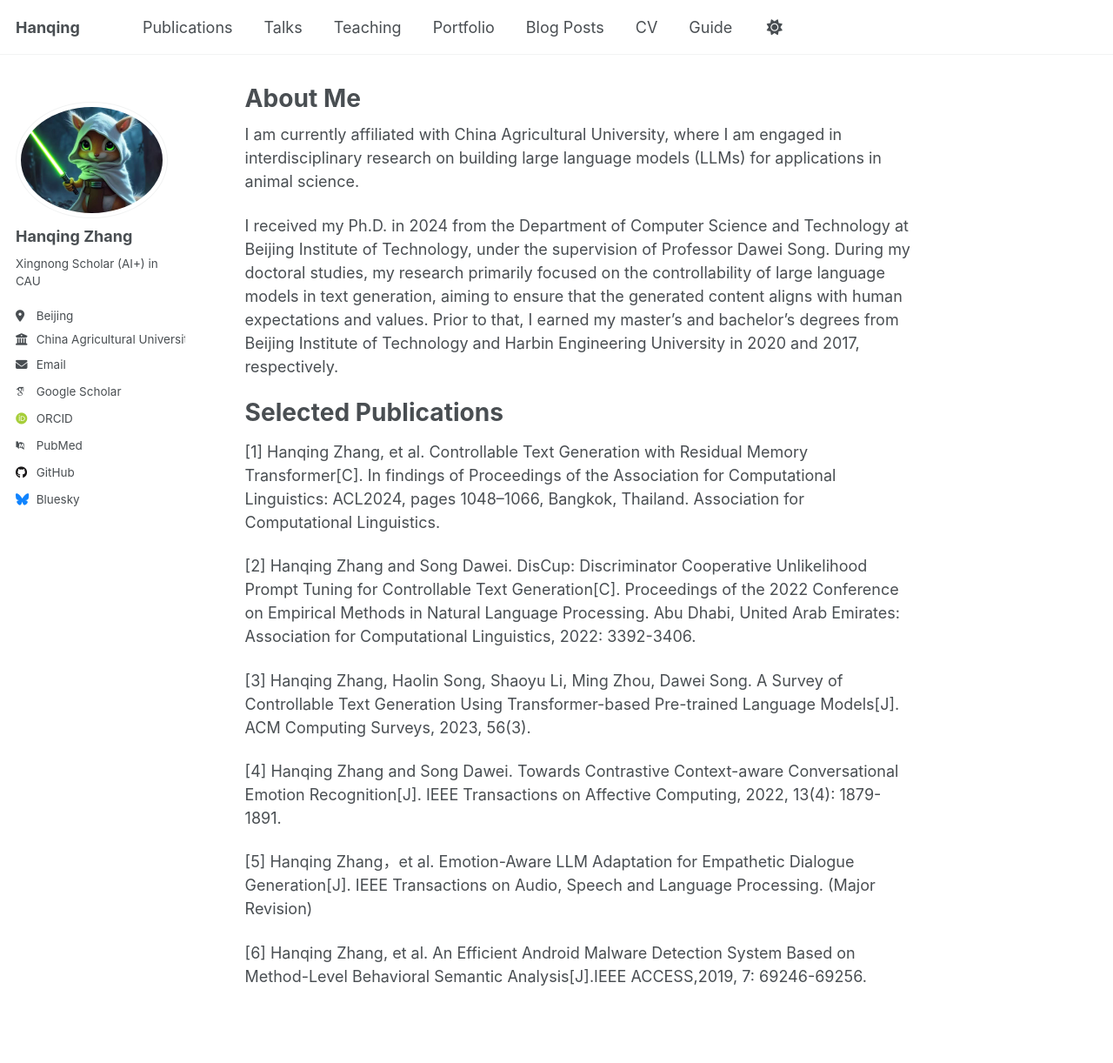
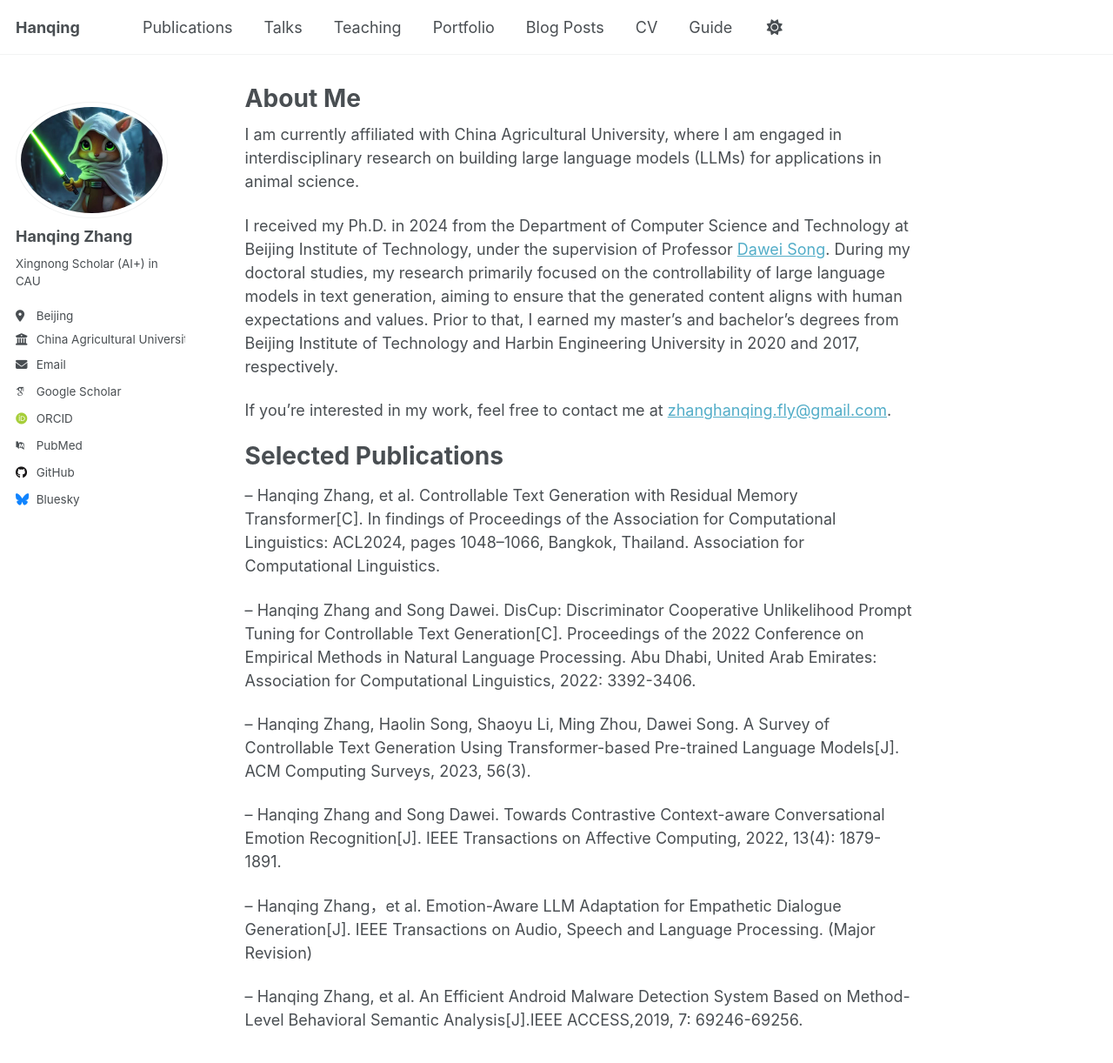
Before and after one commit to littlehacker26/hanqing.github.io, a Jekyll site: the page built from _pages/about.md, in a window 1280 px wide and 1400 px high. Shown: the top 1222 px of the window at 87% size. Built offline with Jekyll 4.4.1, drawn with Linux system fonts in a browser that asks for light colours; some web fonts are replaced; a script that is not in the unit is left out.

Commit message:
Update about.md

```diff
--- a/_pages/about.md
+++ b/_pages/about.md
@@ -9,19 +9,22 @@ redirect_from:
 
 I am currently affiliated with China Agricultural University, where I am engaged in interdisciplinary research on building large language models (LLMs) for applications in animal science.
 
-I received my Ph.D. in 2024 from the Department of Computer Science and Technology at Beijing Institute of Technology, under the supervision of Professor Dawei Song. During my doctoral studies, my research primarily focused on the controllability of large language models in text generation, aiming to ensure that the generated content aligns with human expectations and values. Prior to that, I earned my master's and bachelor's degrees from Beijing Institute of Technology and Harbin Engineering University in 2020 and 2017, respectively.
+I received my Ph.D. in 2024 from the Department of Computer Science and Technology at Beijing Institute of Technology, under the supervision of Professor [Dawei Song](https://scholar.google.com.hk/citations?user=PCTA8yAAAAAJ&hl=zh-CN). During my doctoral studies, my research primarily focused on the controllability of large language models in text generation, aiming to ensure that the generated content aligns with human expectations and values. Prior to that, I earned my master's and bachelor's degrees from Beijing Institute of Technology and Harbin Engineering University in 2020 and 2017, respectively.
+
+
+If you're interested in my work, feel free to contact me at [zhanghanqing.fly@gmail.com](zhanghanqing.fly@gmail.com).
 
 
 Selected Publications
 ======
-[1] Hanqing Zhang, et al. Controllable Text Generation with Residual Memory Transformer[C].  In findings of Proceedings of the Association for Computational Linguistics: ACL2024, pages 1048–1066, Bangkok, Thailand. Association for Computational Linguistics.
+-- Hanqing Zhang, et al. Controllable Text Generation with Residual Memory Transformer[C].  In findings of Proceedings of the Association for Computational Linguistics: ACL2024, pages 1048–1066, Bangkok, Thailand. Association for Computational Linguistics.
 
-[2] Hanqing Zhang and Song Dawei. DisCup: Discriminator Cooperative Unlikelihood Prompt Tuning for Controllable Text Generation[C]. Proceedings of the 2022 Conference on Empirical Methods in Natural Language Processing. Abu Dhabi, United Arab Emirates: Association for Computational Linguistics, 2022: 3392-3406.
+-- Hanqing Zhang and Song Dawei. DisCup: Discriminator Cooperative Unlikelihood Prompt Tuning for Controllable Text Generation[C]. Proceedings of the 2022 Conference on Empirical Methods in Natural Language Processing. Abu Dhabi, United Arab Emirates: Association for Computational Linguistics, 2022: 3392-3406.
 
-[3] Hanqing Zhang, Haolin Song, Shaoyu Li, Ming Zhou, Dawei Song. A Survey of Controllable Text Generation Using Transformer-based Pre-trained Language Models[J]. ACM Computing Surveys, 2023, 56(3).
+-- Hanqing Zhang, Haolin Song, Shaoyu Li, Ming Zhou, Dawei Song. A Survey of Controllable Text Generation Using Transformer-based Pre-trained Language Models[J]. ACM Computing Surveys, 2023, 56(3).
 
-[4] Hanqing Zhang and Song Dawei. Towards Contrastive Context-aware Conversational Emotion Recognition[J]. IEEE Transactions on Affective Computing, 2022, 13(4): 1879-1891.
+-- Hanqing Zhang and Song Dawei. Towards Contrastive Context-aware Conversational Emotion Recognition[J]. IEEE Transactions on Affective Computing, 2022, 13(4): 1879-1891.
 
-[5] Hanqing Zhang，et al. Emotion-Aware LLM Adaptation for Empathetic Dialogue Generation[J]. IEEE Transactions on Audio, Speech and Language Processing.  (Major Revision)
+-- Hanqing Zhang，et al. Emotion-Aware LLM Adaptation for Empathetic Dialogue Generation[J]. IEEE Transactions on Audio, Speech and Language Processing.  (Major Revision)
 
-[6] Hanqing Zhang, et al. An Efficient Android Malware Detection System Based on Method-Level Behavioral Semantic Analysis[J].IEEE ACCESS,2019, 7: 69246-69256.
+-- Hanqing Zhang, et al. An Efficient Android Malware Detection System Based on Method-Level Behavioral Semantic Analysis[J].IEEE ACCESS,2019, 7: 69246-69256.
```
